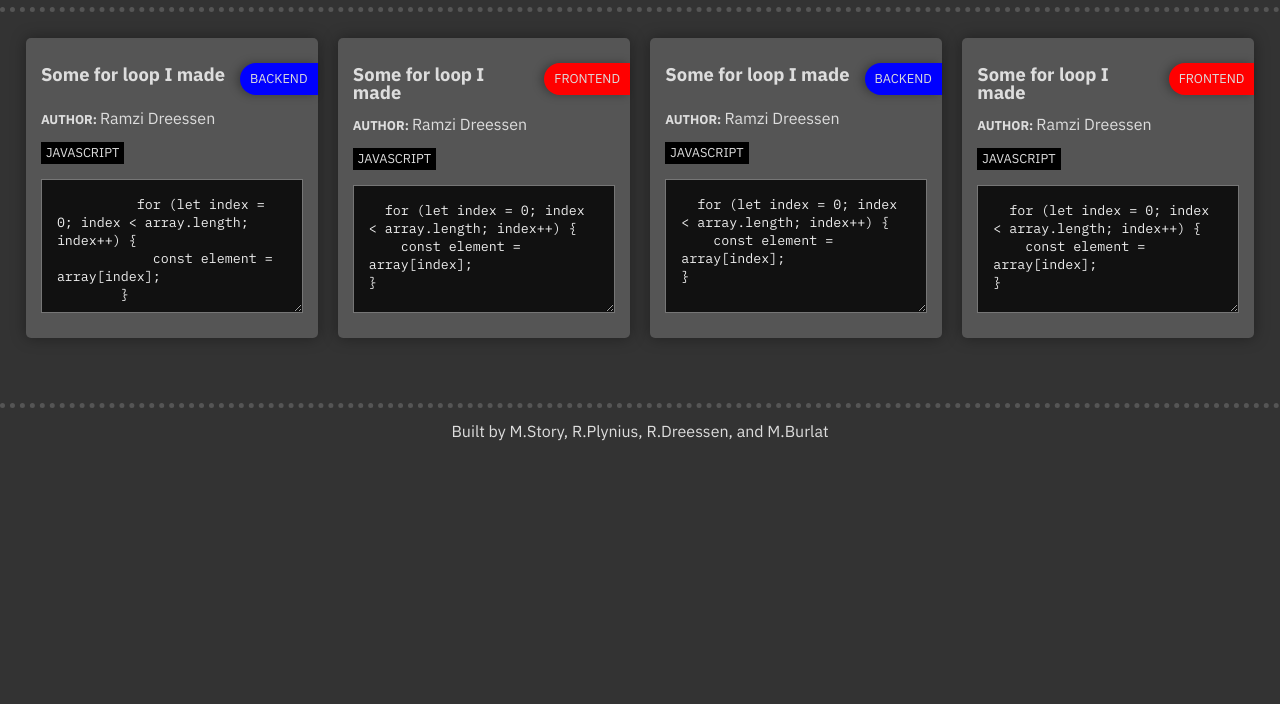
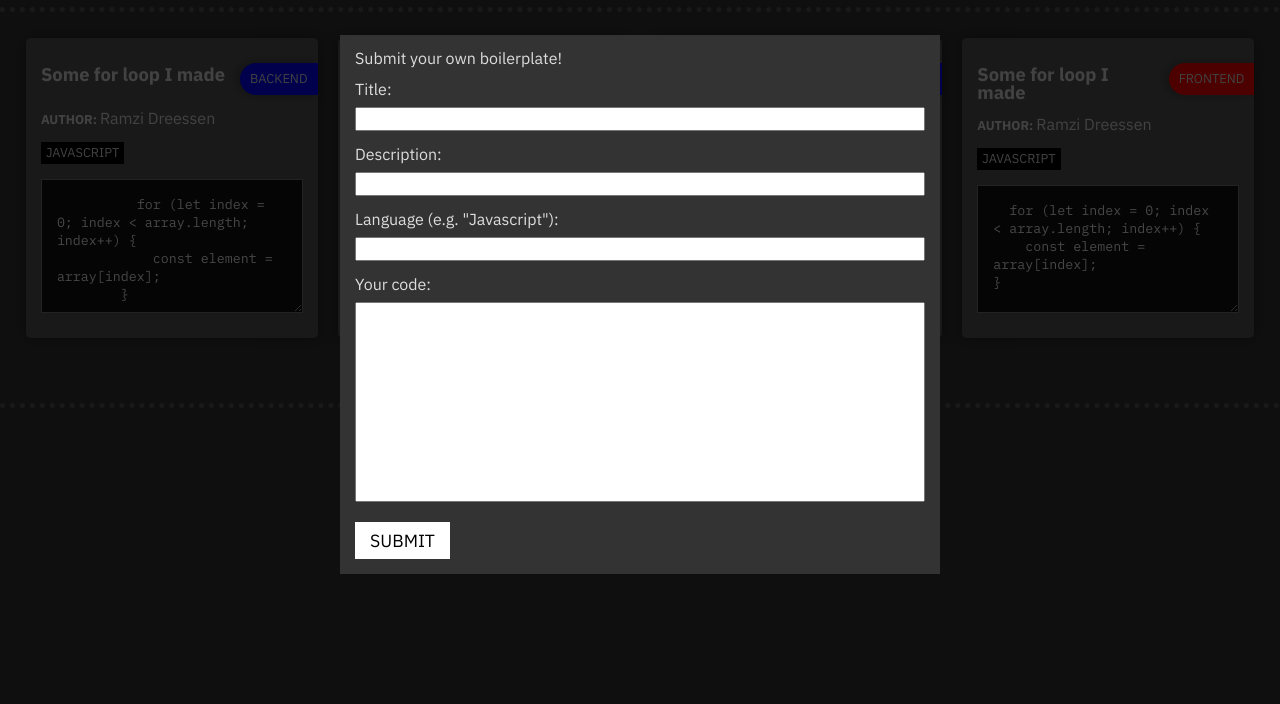
Before and after one commit to ktut/kettlecat, a website: page public/index.html in a window 1280 px wide. Shown: the part 96-800 px from the top of the page. Drawn offline with nearby package versions, Linux system fonts and the light colour scheme; no server answers.

Commit message:
modal tags

```diff
--- a/public/index.html
+++ b/public/index.html
@@ -115,22 +115,22 @@
     </div>
 
     <!-- MODAL -->
-    <!-- <div class="modal">
+  <div class="modal">
   <div class="modal-content">
     <h1>Submit your own boilerplate!</h1>
 
-    <label for="uname">Title: </label>
-    <input type="text" id="uname" name="title">
-    <label for="uname">Description: </label>
-    <input type="text" id="uname" name="description">
-    <label for="uname">Language (e.g. "Javascript"): </label>
-    <input type="text" id="uname" name="description">
-    <label for="uname">Your code: </label>
-    <input type="text" id="uname" name="content">
+    <label for="title">Title: </label>
+    <input type="text" id="title" name="title">
+    <label for="description">Description: </label>
+    <input type="text" id="description" name="description">
+    <label for="lang">Language (e.g. "Javascript"): </label>
+    <input type="text" id="lang" name="description">
+    <label for="content">Your code: </label>
+    <input type="text" id="content" name="content">
 
-    <button type="submit">Submit</button>
+    <button class="post-boilerplate">Submit</button>
   </div>
-</div> -->
+</div>
 
   </main>
 
--- a/public/modal.css
+++ b/public/modal.css
@@ -1,7 +1,9 @@
 div.modal {
     display: flex;
     flex-direction: column;
-    padding-top: calc(15px + 15vw);
+    justify-content: center;
+
+    /* padding-top: calc(15px + 15vw); */
     z-index: 2;
     position: fixed;
     top: 0;
@@ -14,7 +16,7 @@ div.modal {
 div.modal-content {
     z-index: 3;
     position: relative;
-    max-width: 600px;
+    width: 600px;
     padding: 15px;
     margin: 0 auto;
     background: #333;
```
